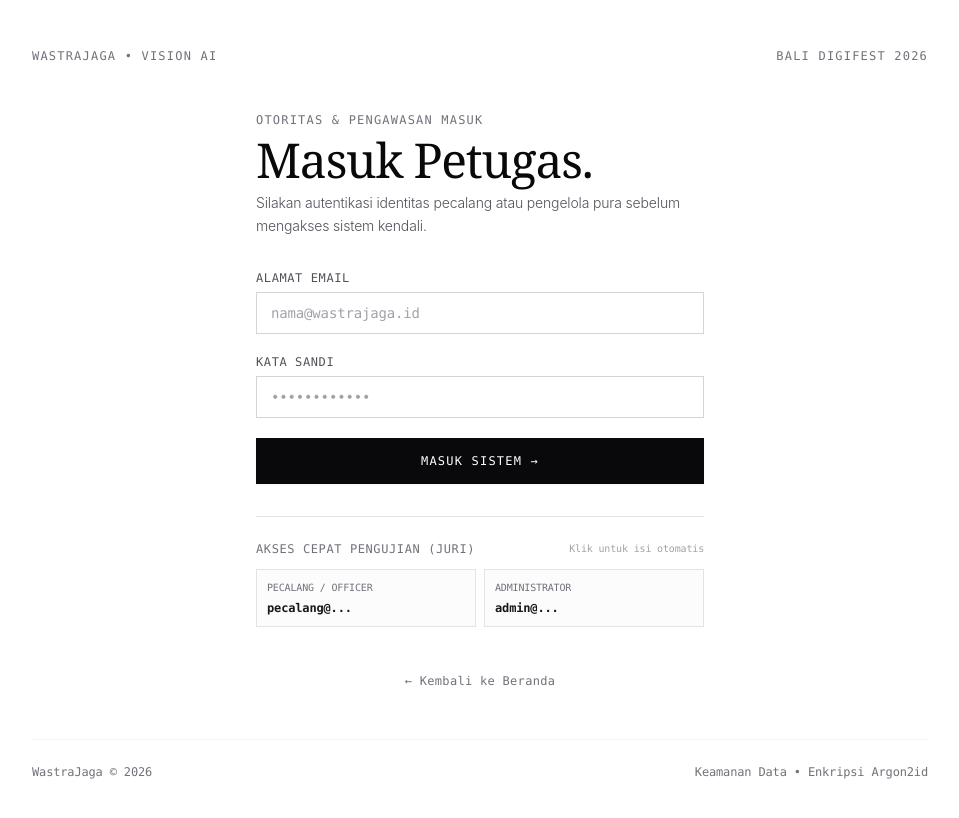
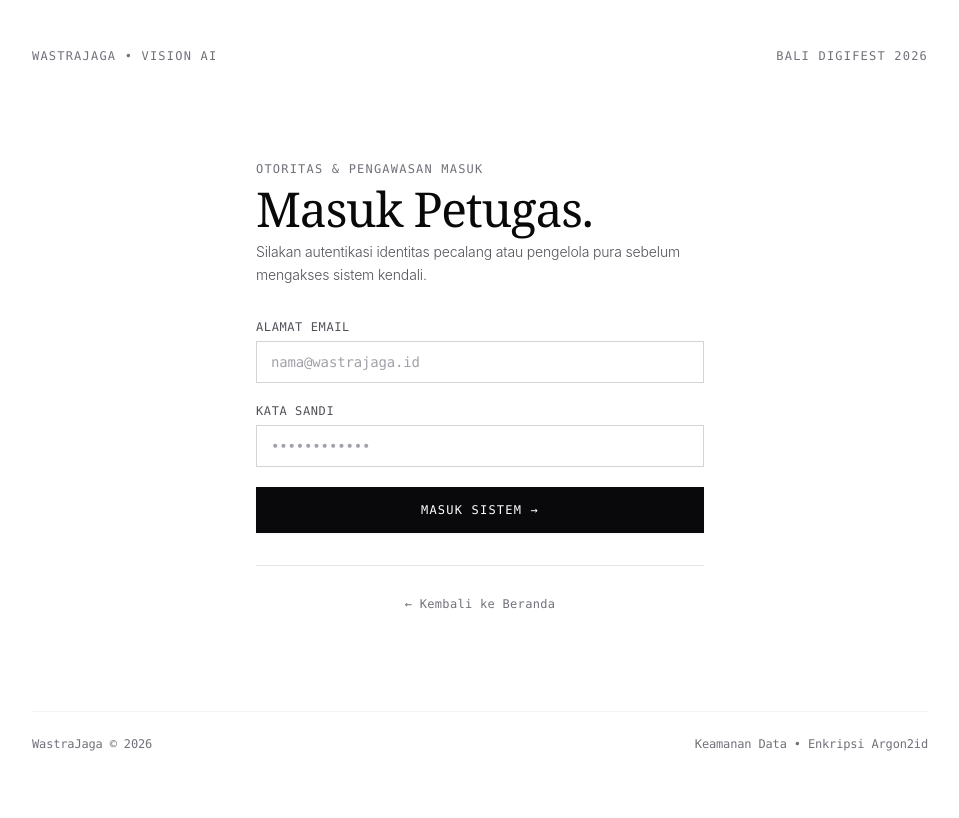
Before and after one commit to alirezanose/WastraJaga, a Next.js app: page /login in a window 1280 px wide. Shown: the top 818 px of the page, without its empty margins (160-1119 px from the left). Built offline with nearby package versions, Linux system fonts and the light colour scheme.

Commit message:
docs(compliance): lengkapi README Lampiran B, Disclosure Lampiran C, Proposal Lampiran A Tim Drogon, dan hapus shortcut password dari /login

```diff
--- a/app/login/page.tsx
+++ b/app/login/page.tsx
@@ -39,12 +39,6 @@ function LoginForm() {
       setErrorMessage("Terjadi kesalahan sistem saat menghubungi server autentikasi.");
       setIsLoading(false);
     }
-  };
-
-  const handleQuickFill = (demoEmail: string, demoPass: string) => {
-    setEmail(demoEmail);
-    setPassword(demoPass);
-    setErrorMessage("");
   };
 
   return (
@@ -117,38 +111,8 @@ function LoginForm() {
         </button>
       </form>
 
-      {/* Demo Credentials Box for Judges */}
-      <div className="border-t border-zinc-200 pt-6 space-y-3">
-        <div className="flex items-center justify-between">
-          <span className="text-xs uppercase tracking-wider text-zinc-500 font-mono">
-            Akses Cepat Pengujian (Juri)
-          </span>
-          <span className="text-[10px] font-mono text-zinc-400">Klik untuk isi otomatis</span>
-        </div>
-
-        <div className="grid grid-cols-2 gap-2 text-left">
-          <button
-            type="button"
-            onClick={() => handleQuickFill("pecalang@wastrajaga.id", "pecalangpassword123")}
-            className="border border-zinc-200 bg-zinc-50/50 p-2.5 text-left hover:border-zinc-900 transition-colors text-xs font-mono space-y-1"
-          >
-            <div className="text-[10px] uppercase text-zinc-500">Pecalang / Officer</div>
-            <div className="font-semibold text-zinc-900 truncate">pecalang@...</div>
-          </button>
-
-          <button
-            type="button"
-            onClick={() => handleQuickFill("admin@wastrajaga.id", "adminpassword123")}
-            className="border border-zinc-200 bg-zinc-50/50 p-2.5 text-left hover:border-zinc-900 transition-colors text-xs font-mono space-y-1"
-          >
-            <div className="text-[10px] uppercase text-zinc-500">Administrator</div>
-            <div className="font-semibold text-zinc-900 truncate">admin@...</div>
-          </button>
-        </div>
-      </div>
-
       {/* Back to Home Navigation */}
-      <div className="text-center pt-2">
+      <div className="border-t border-zinc-200 pt-6 text-center">
         <Link
           href="/"
           className="text-xs font-mono text-zinc-500 hover:text-zinc-950 transition-colors tracking-wide"
```
Also changed, not shown: 4 other files (tests, documents, lock files or other folders).
